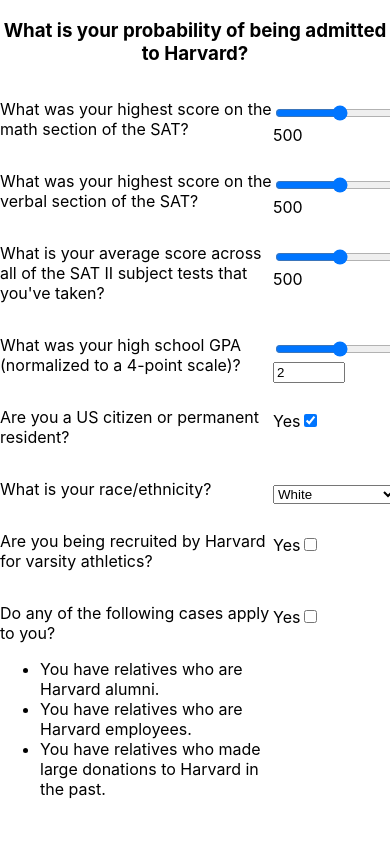
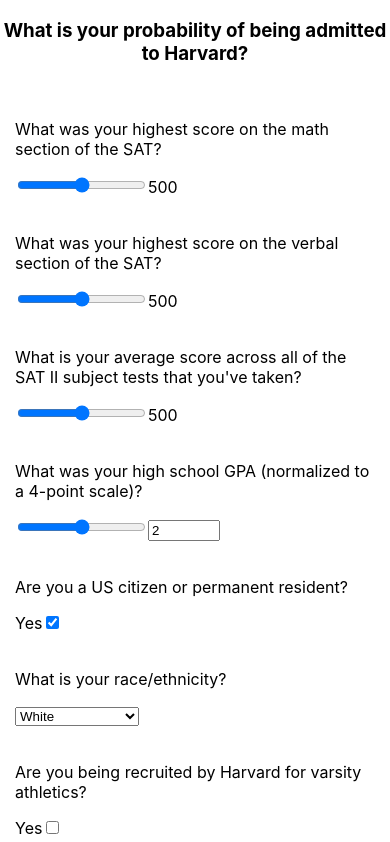
Before and after one commit to wkoury/harvard-admissions, a React (Create React App) app: page / in a window 390 px wide. Shown: the top 842 px of the page. Built offline with nearby package versions, Linux system fonts and the light colour scheme.

Commit message:
Yellow color fix, mobile layout

```diff
--- a/src/App.css
+++ b/src/App.css
@@ -63,8 +63,18 @@
   margin: auto;
 }
 
-/* @media screen and (max-width:600px) {
-  .column {
+@media only screen and (max-width: 700px) {
+  .column{
     width: 100%;
   }
-} */
+
+  .content{
+    margin-left: 15px;
+    margin-right: 15px;
+  }
+
+  .about{
+    margin-left: 15px;
+    margin-right: 15px;
+  }
+}
--- a/src/components/Probability.js
+++ b/src/components/Probability.js
@@ -13,7 +13,7 @@
         if(percentage < 2.5){
             color = 'red';
         }else if(percentage >= 2.5 && percentage < 4){
-            color = 'yellow';
+            color = '#ff9900';
         }else{
             color = 'green';
         }
```
